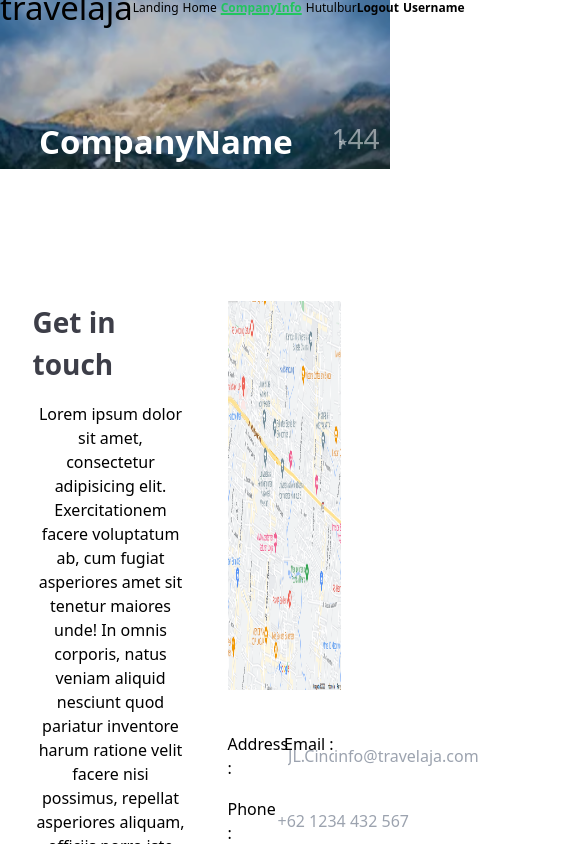
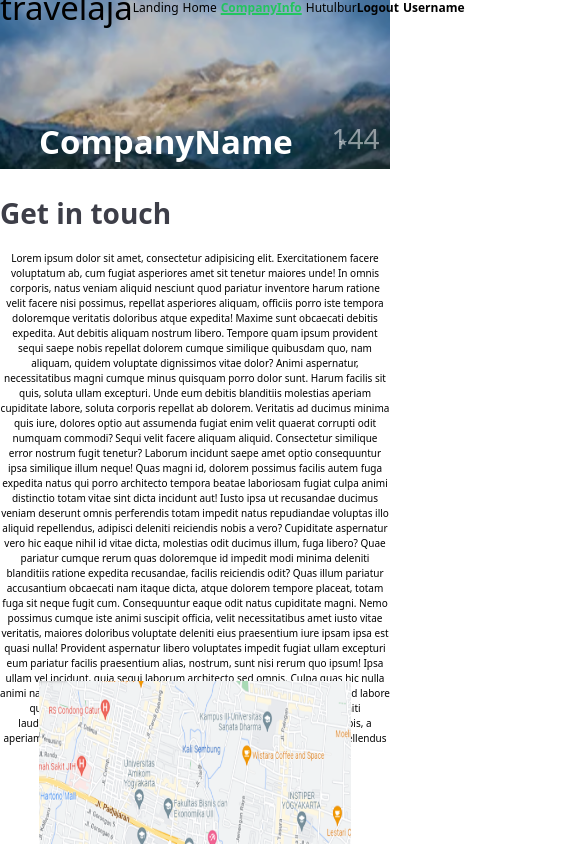
Before and after one commit to HOP-2023DemoDay/aylal, a React (Create React App) app in the folder front/: page /CompanyInfo in a window 390 px wide. Shown: the top 844 px of the page, 565 px wide, since content can reach past the window. Built offline with nearby package versions, Linux system fonts and the light colour scheme.

Commit message:
Landing++CompanyInfo++

```diff
--- a/front/src/pages/CompanyInfo.jsx
+++ b/front/src/pages/CompanyInfo.jsx
@@ -3,7 +3,7 @@ import clsx from "clsx";
 import Hutulbur from "../components/Hutulbur";
 import Map from "../img/map.png"
 import star from "../img/star.svg"
-import hun from "../img/hun.png"
+// import hun from "../img/hun.png"
 import img from "../img/companyImg.svg"
 import pagearr from "../img/pagearr.svg"
 
@@ -11,7 +11,6 @@ const style = {
   people: "w-[40px] h-[40px] ml-[-2vw] bg-DarkText rounded-full",
   box: "flex justify-between w-[281px] mt-[2vh]",
 };
-
 
 //         smm: { min: "0px", max: "639px" },
 //         smmsm: { min: "0px", max: "767px" },
@@ -24,7 +23,7 @@ const style = {
 
 export const CompanyInfo = () => {
   return (
-    <div>
+    <div className="overflow-hidden">
       <div>
       <img src={img} alt="img" className="w-screen h-[20vh] object-cover" />
       <button><img src={pagearr} alt="arrow" onClick = {() => {console.log("first")}} className="h-10 mt-[-30vh] ml-[2vw]" /></button>
@@ -35,21 +34,21 @@ export const CompanyInfo = () => {
           <p className="font-Poppins font-light text-[28px] opacity-50 text-white">144</p>
           <img src={star} alt="start" className="w-[2vw] h-[2vh] opacity-50 ml-[2vw] mt-[-3vh]"/>
           </div>
-          <div className="w-[140px] flex flex-wrap ml-[5vw]">
+          {/* <div className="w-[140px] flex flex-wrap ml-[5vw]">
             <img src={hun} alt="hun" className={clsx(style.people)}/>
             <img src={hun} alt="hun" className={clsx(style.people)}/>
             <img src={hun} alt="hun" className={clsx(style.people)}/>
             <img src={hun} alt="hun" className={clsx(style.people)}/>
             <img src={hun} alt="hun" className={clsx(style.people)}/>
-          </div>
+          </div> */}
         </div>
       </div>
       </div>
-      <div className="mt-[16vh] w-screen flex justify-around ">
+      <div className="mt-[16vh] w-screen flex justify-around md:mt-[10vh] smmsm:mt-[1vh] ">
 
-        <div className="w-1/3">
-        <p className="text-[28px] font-Poppins text-DarkText font-bold ">Get in touch</p>
-        <p className="w-[40vw] font-Poppins font-light text-[16px] text-center mt-[2vh]">
+        <div className="w-1/3 smmsm:w-screen smmsm:mt-[2vh]">
+        <p className="text-[28px] font-Poppins text-DarkText font-bold lg:text-[26px]">Get in touch</p>
+        <p className="w-[40vw] font-Poppins font-light text-[16px] xl:text-[14px] text-center mt-[2vh] lg:mt-[1vh] md:text-[10px] lg:text-[12px] smmsm:text-[10px] smmsm:w-screen">
           Lorem ipsum dolor sit amet, consectetur adipisicing elit.
           Exercitationem facere voluptatum ab, cum fugiat asperiores amet sit
           tenetur maiores unde! In omnis corporis, natus veniam aliquid nesciunt
@@ -92,9 +91,9 @@ export const CompanyInfo = () => {
         </p>
         </div>
 
-        <div className="w-1/3">
-          <img src={Map} className="w-[29vw] h-[46vh] bg-slate-900 " alt="Map" />
-          <div className="w-[29vw] h-[5vh] grid grid-cols-2 mt-[3vh]">
+        <div className="w-1/3 smmsm:w-screen smmsm:mt-[60vh] smmsm:ml-[-80vw]  smmsmm:mt-[73vh]">
+          <img src={Map} className="w-[29vw] h-[46vh] bg-slate-900 smmsm:w-[80vw] smmsm:ml-[-10vw]" alt="Map" />
+          <div className="w-[29vw] grid grid-cols-2 smmsm:grid-cols-1 xl:grid-cols-1 lg:grid-cols-1 md:grid-cols-1 mt-[3vh]">
             <div className={clsx(style.box)}>
             <p className="">Address :</p>
             <input type="text" placeholder="JL.Cindelaras No.205A" name="" id="" />
@@ -122,7 +121,7 @@ export const CompanyInfo = () => {
         <Hutulbur />
         <Hutulbur />
       </div>
-      <div className="w-screen flex sm:flex-wrap overflow-x-auto my-[5vh]">
+      <div className="w-screen flex sm:flex-wrap overflow-x-auto mt-[5vh] mb-[5vh]">
         <Hutulbur />
         <Hutulbur />
         <Hutulbur />
--- a/front/tailwind.config.js
+++ b/front/tailwind.config.js
@@ -17,8 +17,9 @@ module.exports = {
       screens: {
         smm: { min: "0px", max: "639px" },
         smmsm: { min: "0px", max: "767px" },
+        smmsmm: { min: "320px", max: "375px" },
         sm: { min: "640px", max: "767px" },
-        md: { min: "768px", max: "768px" },
+        md: { min: "768px", max: "1024px" },
         smmmd: { min: "640px", max: "1023px" },
         lg: { min: "1024px", max: "1279px" },
         xl: { min: "1280px", max: "1535px" },
```
